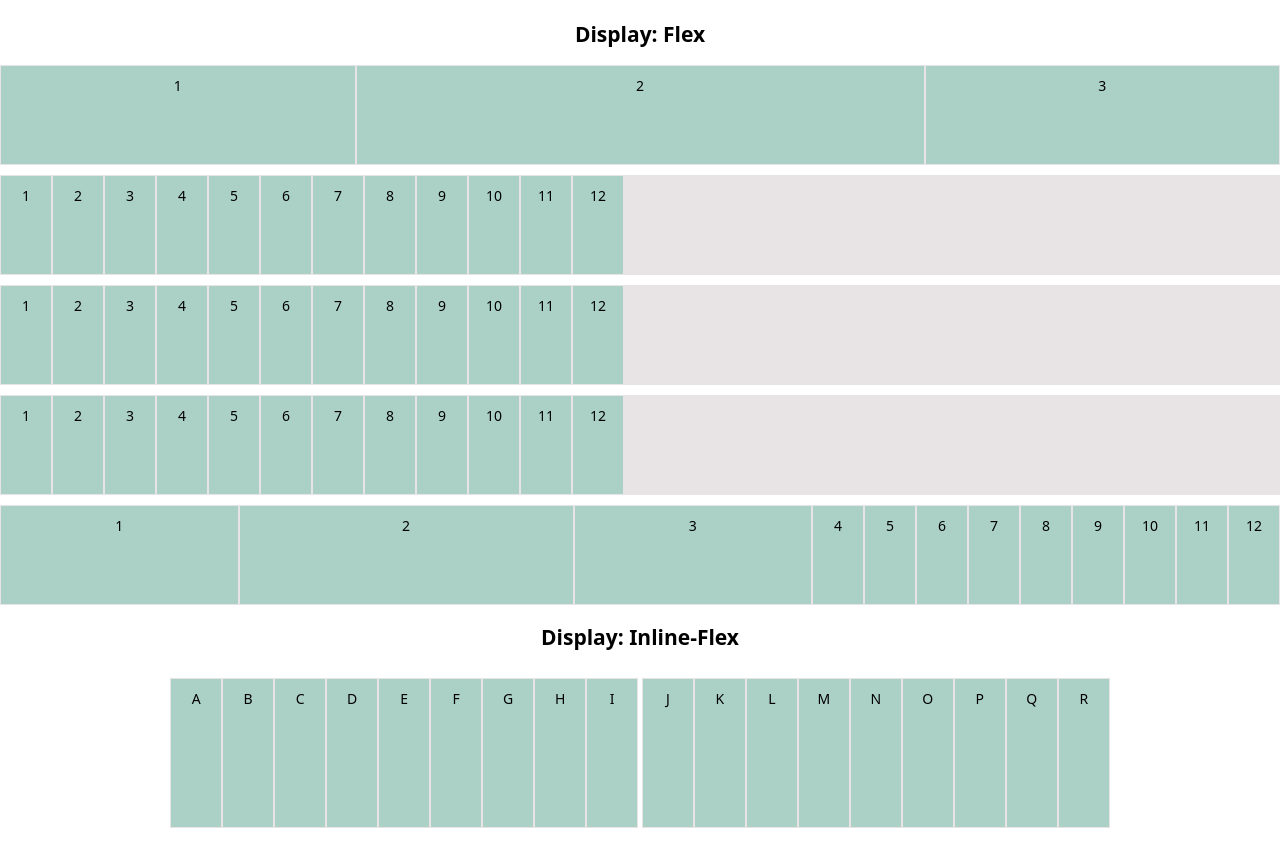
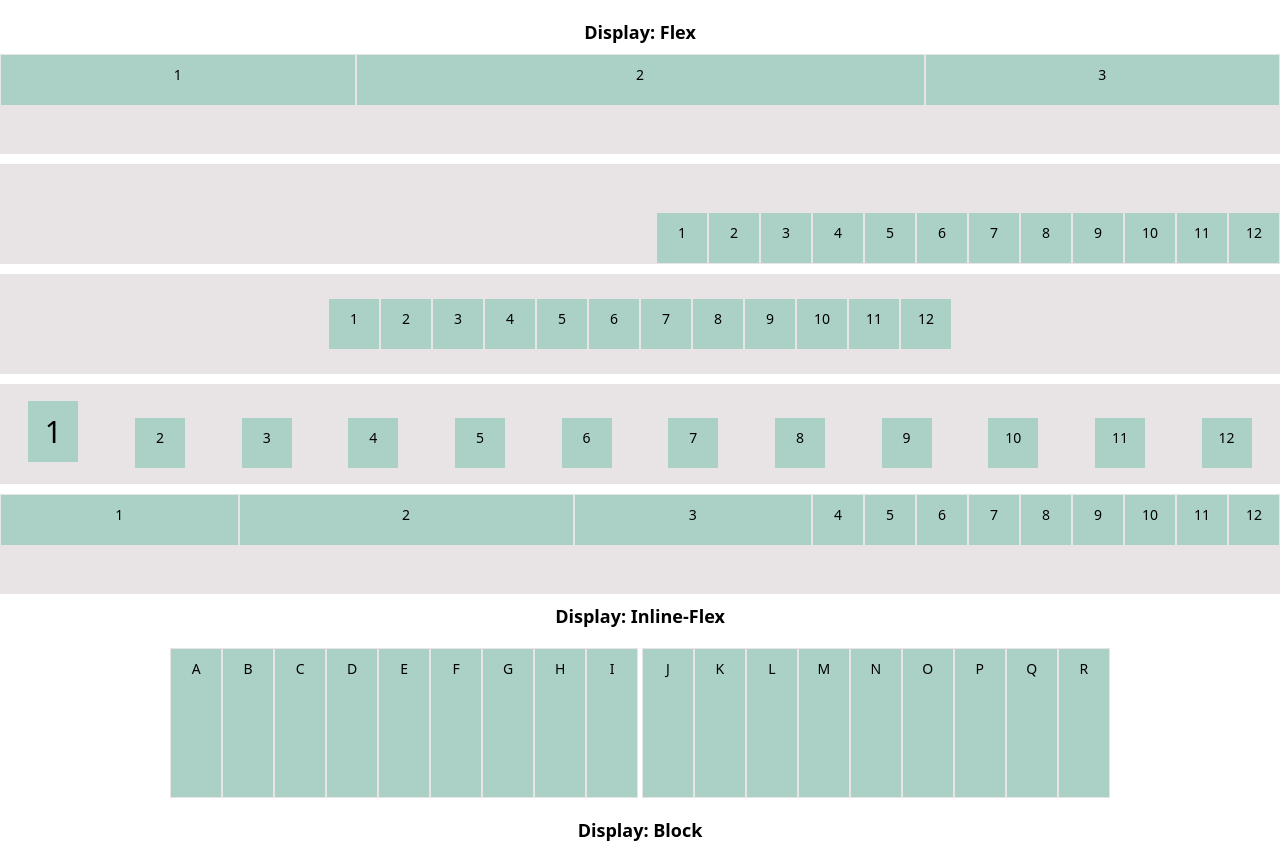
Before and after one commit to NyeinSuThwe/hw12, a plain HTML site: page index.html in a window 1280 px wide. Shown: the top 845 px of the page. Drawn offline with Linux system fonts and the light colour scheme.

Commit message:
clean up codes

```diff
--- a/style.css
+++ b/style.css
@@ -1,5 +1,3 @@
-========= */
-
 * {
   color: #000000;
   margin: 0;
@@ -17,9 +15,7 @@ body {
   margin: 20px 0;
 }
 
-/* Items */
 .item {
-  /*height: 30px;*/           /* ← replaced with min-height */
   min-height: 30px;
   width: 30px;
   border: 1px solid #e8e4e6;
@@ -27,26 +23,23 @@ body {
   padding: 10px;
 }
 
-/* Containers */
 .container {
   margin: 10px 0;
   background: #e8e4e6;
   height: 150px;
-  /* COMMIT 4 — Flex Wrap (assignment asks to add on container) */
-  flex-wrap: wrap;            /* only affects flex/inline-flex containers */
+  flex-wrap: wrap;
 }
 
-/* Flex modes */
 .flex {
   display: flex;
-  height: 100px;              /* assignment requirement */
-  /* flex-direction: row; */   /* default, left here for clarity */
+  height: 100px;
 }
 
 .infl {
   display: inline-flex;
+}
 
-  .start {
+.start {
   justify-content: flex-start;
   align-items: flex-start;
   align-content: flex-start;
@@ -55,75 +48,42 @@ body {
 .end {
   justify-content: flex-end;
   align-items: flex-end;
-  align-content: flex-end;     /* visible when content wraps to multiple lines */
+  align-content: flex-end;
 }
 
 .center {
   justify-content: center;
   align-items: center;
-  align-content: center;       /* visible when wrap produces multiple rows */
+  align-content: center;
 }
 
 .around {
   justify-content: space-around;
-  align-items: baseline;       /* demo baseline with a .big item below */
-  align-content: space-around; /* visible with wrap */
+  align-items: baseline;
+  align-content: space-around;
 }
 
 .between {
   justify-content: space-between;
-  align-items: stretch;        /* children stretch on cross axis when allowed */
+  align-items: stretch;
   align-content: space-between;
 }
 
-}
-/* .side {
-  flex-grow: 1;
-  flex-shrink: 2;
-  flex-basis: 80px;
+.side {
+  flex: 1 2 80px;
 }
 
 .middle {
-  flex-grow: 2;
-  flex-shrink: 1;
-  flex-basis: 40px;
-} */
-
-/* Replace with shorthand (no commas!) */
-.side {
-  flex: 1 2 80px;              /* grow 1, shrink 2, basis 80px */
+  flex: 2 1 40px;
 }
 
-.middle {
-  flex: 2 1 40px;              /* grow 2, shrink 1, basis 40px */
-
-/* .side {
-  flex-grow: 1;
-  flex-shrink: 2;
-  flex-basis: 80px;
-}
-
-.middle {
-  flex-grow: 2;
-  flex-shrink: 1;
-  flex-basis: 40px;
-} */
-
-/* Replace with shorthand (no commas!) */
-.side {
-  flex: 1 2 80px;              /* grow 1, shrink 2, basis 80px */
-}
-
-.middle {
-  flex: 2 1 40px;              /* grow 2, shrink 1, basis 40px */
-
-  h2 {
+h2 {
   font-size: 18px;
   margin: 10px;
 }
 
 .big {
-  font-size: 30px;             /* helps you see baseline vs stretch */
+  font-size: 30px;
 }
 
 .block {
```
